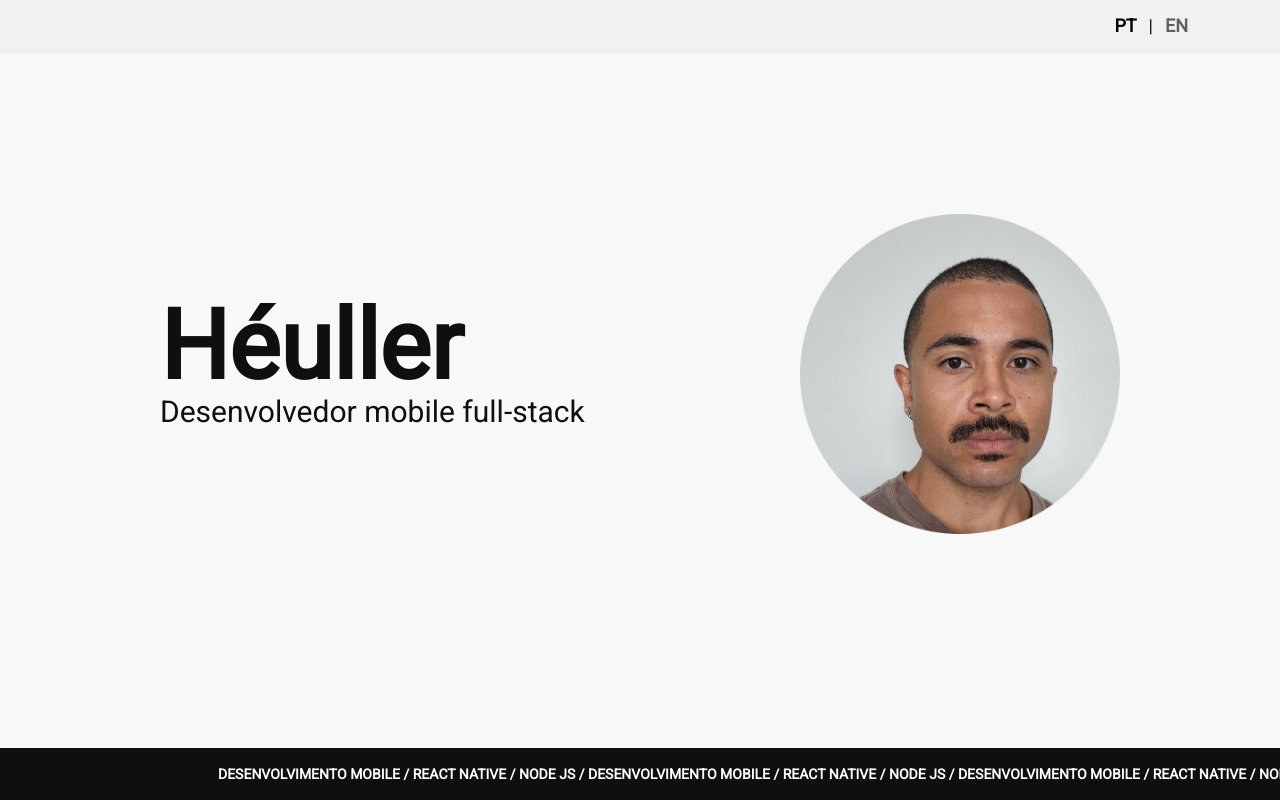
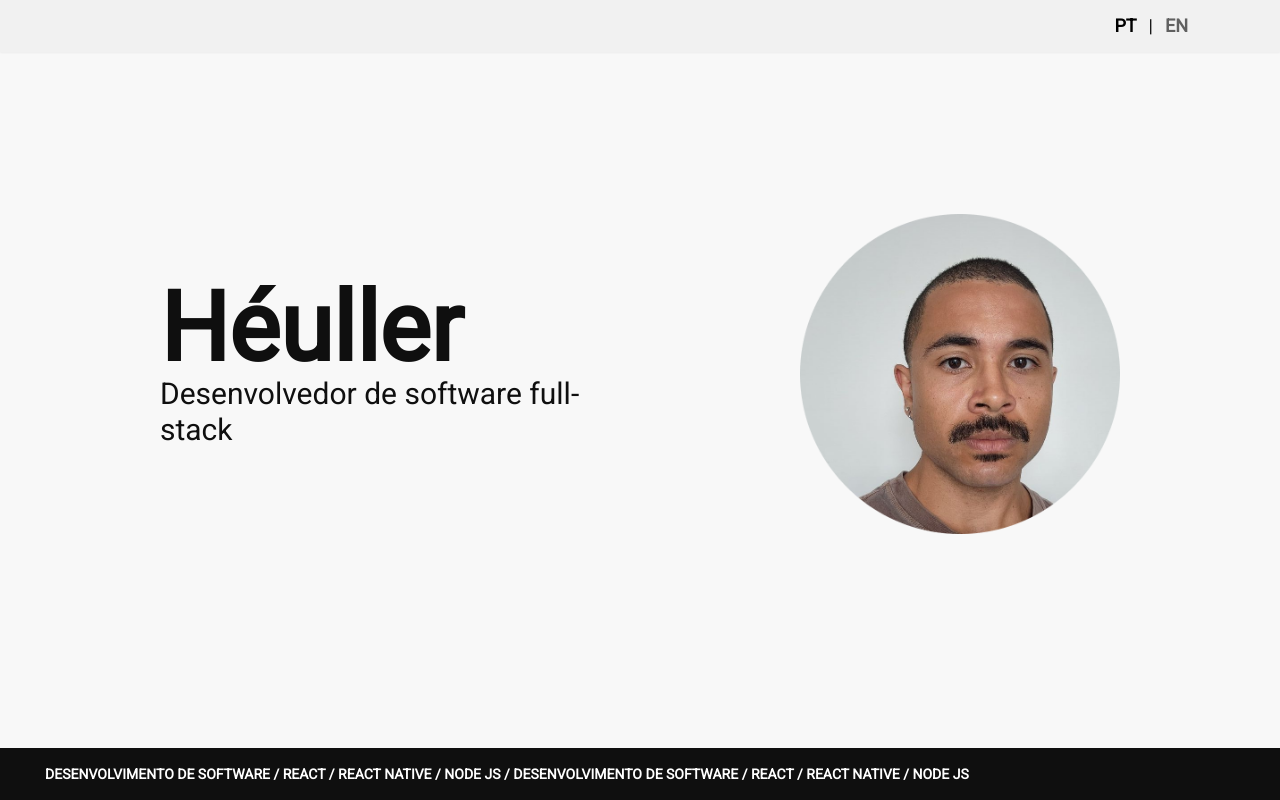
Before and after one commit to heullersuarez/curriculum, a Next.js app: page / in a window 1280 px wide. Shown: the top 800 px of the page. Built offline with nearby package versions, Linux system fonts and the light colour scheme.

Commit message:
changed text of header

```diff
--- a/src/app/components/Header/BottomBar.js
+++ b/src/app/components/Header/BottomBar.js
@@ -5,8 +5,8 @@ import { useSelector } from "react-redux";
 
 export default function BottomBar() {
 
-    const initialText = ' Desenvolvimento mobile / React Native / Node JS /';
-    const initialTextEN = ' Mobile development / React Native / Node JS /';
+    const initialText = ' Desenvolvimento de software / React / React Native / Node JS /';
+    const initialTextEN = ' Software development / React / React Native / Node JS /';
     const [dynamicText, setDynamicText] = useState(initialText);
     const language = useSelector((state) => state.languageSlice.value);
     const [isMounted, setIsMounted] = useState(false);
@@ -16,7 +16,9 @@ export default function BottomBar() {
         const windowWidthSize = window.innerWidth;
         setWindowWidth(windowWidthSize);
 
-        const repeatText = Math.floor(windowWidthSize / 400) -1;
+        console.log(windowWidthSize);
+
+        const repeatText = Math.floor(windowWidthSize / 460) -1;
         let multiplicateText = "";
 
         if(language == "PT")
@@ -62,7 +64,7 @@ export default function BottomBar() {
     return (
         <div className="bg-dark text-white overflow-hidden flex">
              <motion.div
-                animate={{ x: ['100vw', '-115vw'] }}
+                animate={{ x: ['100vw', '-150vw'] }}
                 transition={{ ease: "easeInOut", duration: 14, repeat: Infinity }}>
                 <p className="py-4 text-sm uppercase font-semibold text-end whitespace-nowrap w-full">
                     <span>
--- a/src/app/components/Header/StartInfo.js
+++ b/src/app/components/Header/StartInfo.js
@@ -16,7 +16,7 @@ export default function StartInfo(){
                     transition={{ ease: "easeOut", duration: 1, delay: 0 }}>
                     <div className="pt-5">
                         <h1 className="text-6xl md:text-8xl font-bold">Héuller</h1>
-                        <h2 className="text-xl md:text-3xl font-extralight">{language == "PT" ? "Desenvolvedor mobile full-stack": "Full-stack mobile developer"}</h2>
+                        <h2 className="text-xl md:text-3xl font-extralight">{language == "PT" ? "Desenvolvedor de software full-stack": "Full-stack software developer"}</h2>
                     </div>
                 </motion.div>
             </div>
```
